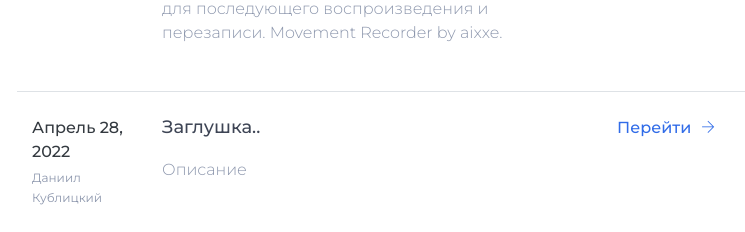
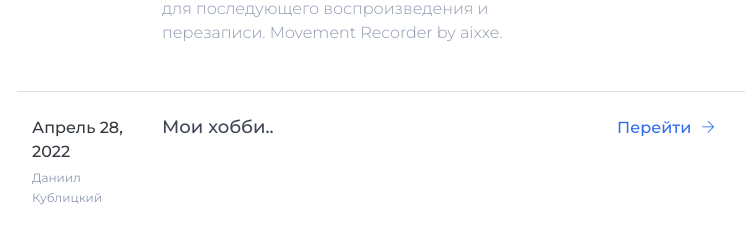
Before and after one commit to wickedside/KublitskiBlog, an Angular app: page / in a window 1280 px wide. Shown: the part 924-1156 px from the top of the page, without its empty margins (233-978 px from the left). Built offline with nearby package versions, Linux system fonts and the light colour scheme; a web font is replaced by a local one.

Commit message:
Added some info in blog

```diff
--- a/src/app/apps/blog/blog-data.ts
+++ b/src/app/apps/blog/blog-data.ts
@@ -13,14 +13,13 @@ export const blogs: Blog[] = [
   },
   {
     id: 2,
-    image: '',
+    image: 'assets/images/blog/2.png',
     video: '',
-    heading: 'Заглушка',
-    subHeading:
-      'Описание',
+    heading: 'Мои хобби',
+    subHeading: '',
     blogDate: 'Апрель 28, 2022',
     blogDetail:
-      'Tempor sint cupidatat cillum do ut. Ipsum exercitation est ex id. Sunt ut labore ad nulla.',
+      'Я увлекаюсь борьбой самбо (занимался до поступления в универ 3 года) и сейчас занимаюсь в университете вместо физкультуры. Также мне нравится ЯП C++ и мне нравится делать лабораторные задачи в универе. Увлекаюсь играми и люблю находить адреса и менять в их памяти различные числа пока что-нибудь прикольное не случится.',
   },
   {
     id: 3,
```
Also changed, not shown: src/assets/images/blog/2.png (added).
